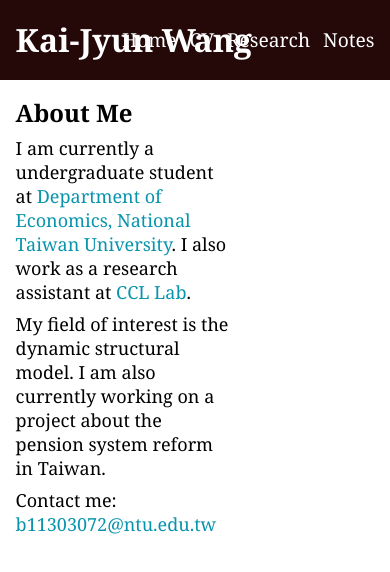
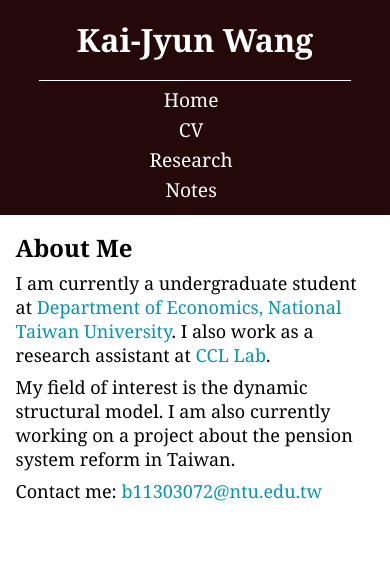
Before and after one commit to KaiJyunWang/KaiJyunWang.github.io, a plain HTML site: page index.html in a window 390 px wide. Drawn offline with Linux system fonts and the light colour scheme.

Commit message:
phone site

```diff
--- a/index.html
+++ b/index.html
@@ -1,5 +1,5 @@
 <!DOCTYPE html>
-<html lang="en">
+<html lang="en-US">
   <head>
       <meta charset="UTF-8">
       <meta name="viewport" content="width=device-width, initial-scale=1.0">
--- a/style.css
+++ b/style.css
@@ -57,13 +57,37 @@ p {
 
 /* For narrow screen */
 
-/* @media screen and (max-width: 800px) {
+@media only screen and (max-width: 600px) {
     h1 {
         text-align: center;
+        left: 0;
+        right: 0;
+        height: 50px;
+    }
+    h1::after {
+        content: "";
+        display: block;
+        width: 80%; /* Adjust this value to control the line width */
+        max-width: 600px; /* Adjust this value to control the maximum line width */
+        height: 1px;
+        background-color: white;
+        margin: 0 auto;
+        margin-top: 0; /* Optional: to add some space between the text and the line */
+    }
+    header {
+        height: 215px;
     }
     header ul {
+        position: relative;
+        top: 85px;
+        right: 0;
+    }
+    header li {
         display: block;
         text-align: center;
-        line-height: 1.5;
+        line-height: 30px;
     }
-} */
+    p {
+        margin-right: 4vw;
+    }
+}
```
